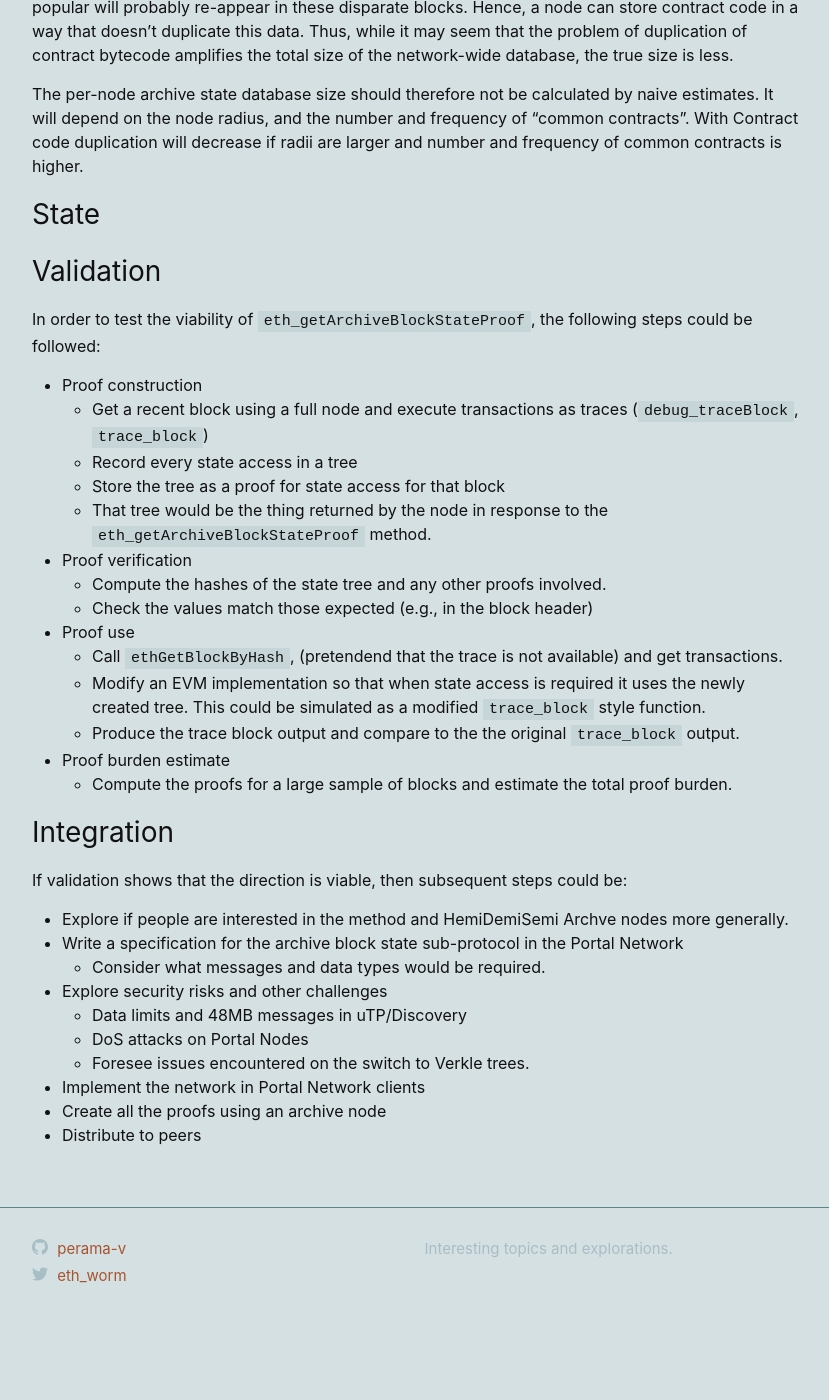
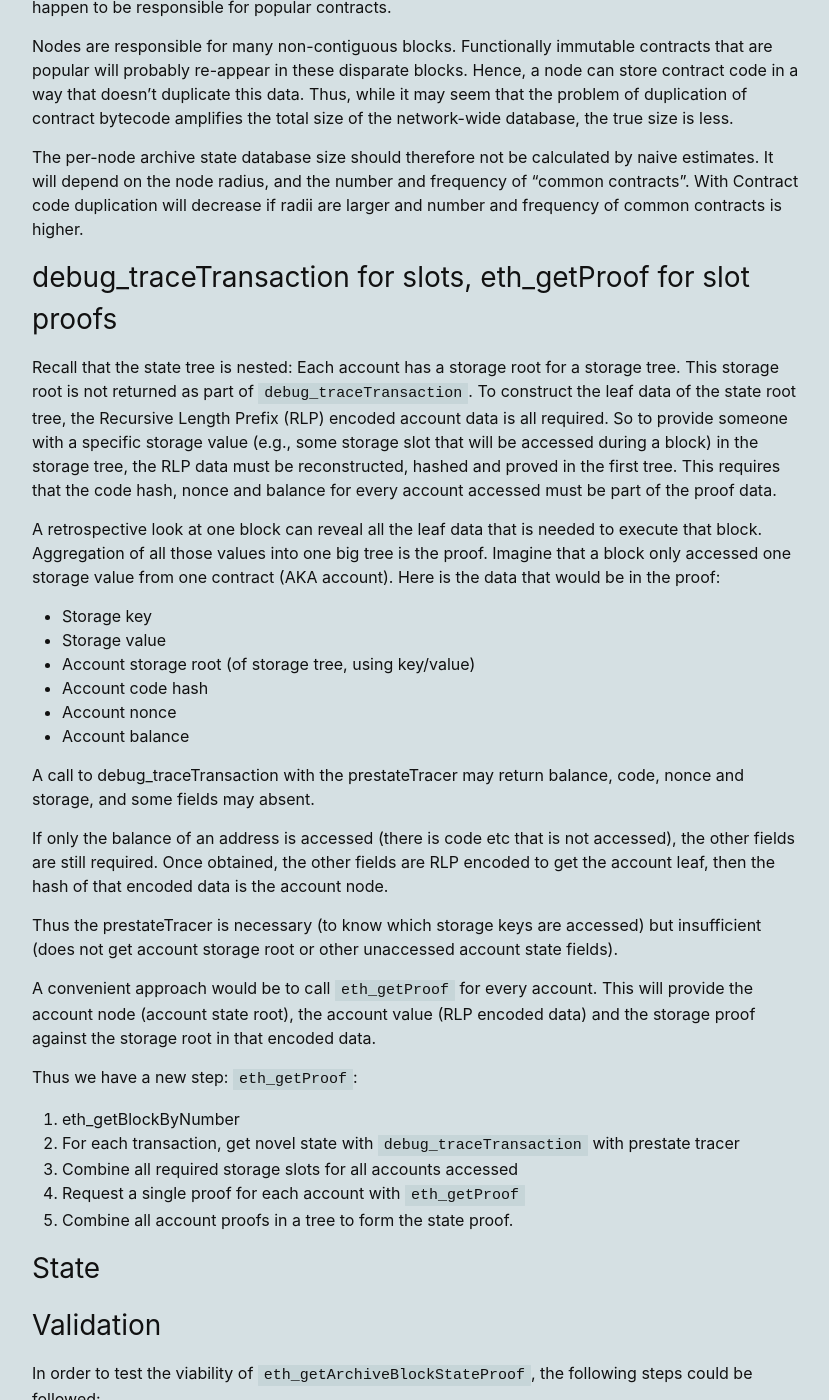
Before and after one commit to perama-v/perama-v.github.io, a Jekyll site: the page built from docs/ethereum/protocol/archive.md, in a window 1280 px wide and 1400 px high, scrolled down 26884 px. Shown: the whole window, without its empty margins (223-1052 px from the left). Built offline with Jekyll 4.4.1, drawn with Linux system fonts in a browser that asks for light colours; before the commit the page ends 28232 px from its top, so only the background shows below that; some of the changed text lies outside the part shown.

Commit message:
add eth_getProof notes

```diff
--- a/docs/ethereum/protocol/archive.md
+++ b/docs/ethereum/protocol/archive.md
@@ -68,6 +69,7 @@ Table of Contents.
   - [Summary of `debug_traceTransaction` explorations](#summary-of-debug_tracetransaction-explorations)
   - [Modifications to `prestateTracer` for proofs](#modifications-to-prestatetracer-for-proofs)
   - [On contract bytecode duplication](#on-contract-bytecode-duplication)
+  - [debug_traceTransaction for slots, eth_getProof for slot proofs](#debug_tracetransaction-for-slots-eth_getproof-for-slot-proofs)
   - [State](#state)
   - [Validation](#validation)
   - [Integration](#integration)
@@ -1154,6 +1156,39 @@ It will depend on the node radius, and the number and frequency of "common contr
 Contract code duplication will decrease if radii are larger and number and frequency of common
 contracts is higher.
 
+## debug_traceTransaction for slots, eth_getProof for slot proofs
+
+Recall that the state tree is nested: Each account has a storage root for a storage tree.
+This storage root is not returned as part of `debug_traceTransaction`. To
+construct the leaf data of the state root tree, the Recursive Length Prefix (RLP) encoded
+account data is all required. So to provide someone with a specific storage value (e.g., some storage slot that will be accessed during a block) in the storage tree, the RLP data must be reconstructed, hashed and proved in the first tree. This requires that the code hash, nonce and balance for every account accessed must be part of the proof data.
+
+A retrospective look at one block can reveal all the leaf data that is needed to execute that block. Aggregation of all those values into one big tree is the proof. Imagine that a block only accessed one storage value from one contract (AKA account). Here is the data that would be in the proof:
+
+- Storage key
+- Storage value
+- Account storage root (of storage tree, using key/value)
+- Account code hash
+- Account nonce
+- Account balance
+
+A call to debug_traceTransaction with the prestateTracer may return balance, code, nonce and storage, and some fields may absent.
+
+If only the balance of an address is accessed (there is code etc that is not accessed), the other fields are still required. Once obtained, the other fields are RLP encoded to get the account leaf, then the hash of that encoded data is the account node.
+
+Thus the prestateTracer is necessary (to know which storage keys are accessed) but insufficient (does not get account storage root or other unaccessed account state fields).
+
+A convenient approach would be to call `eth_getProof` for every account.
+This will provide the account node (account state root), the account value
+(RLP encoded data) and the storage proof against the storage root in that encoded data.
+
+Thus we have a new step: `eth_getProof`:
+1. eth_getBlockByNumber
+2. For each transaction, get novel state with `debug_traceTransaction` with prestate tracer
+3. Combine all required storage slots for all accounts accessed
+4. Request a single proof for each account with `eth_getProof`
+5. Combine all account proofs in a tree to form the state proof.
+
 ## State
 
 ## Validation
```
Also changed, not shown: other parts of docs/ethereum/protocol/archive.md (+1 -0 lines).
